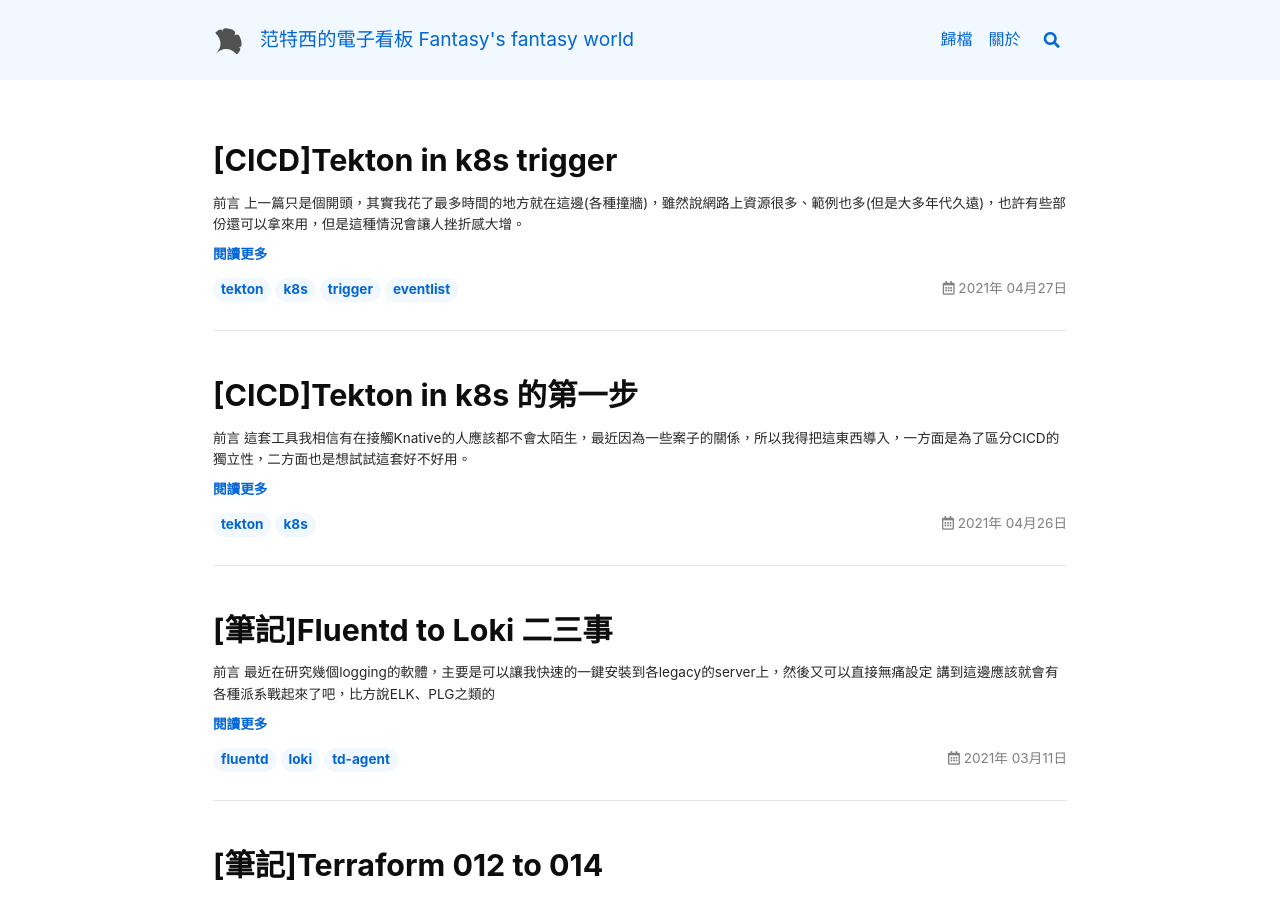
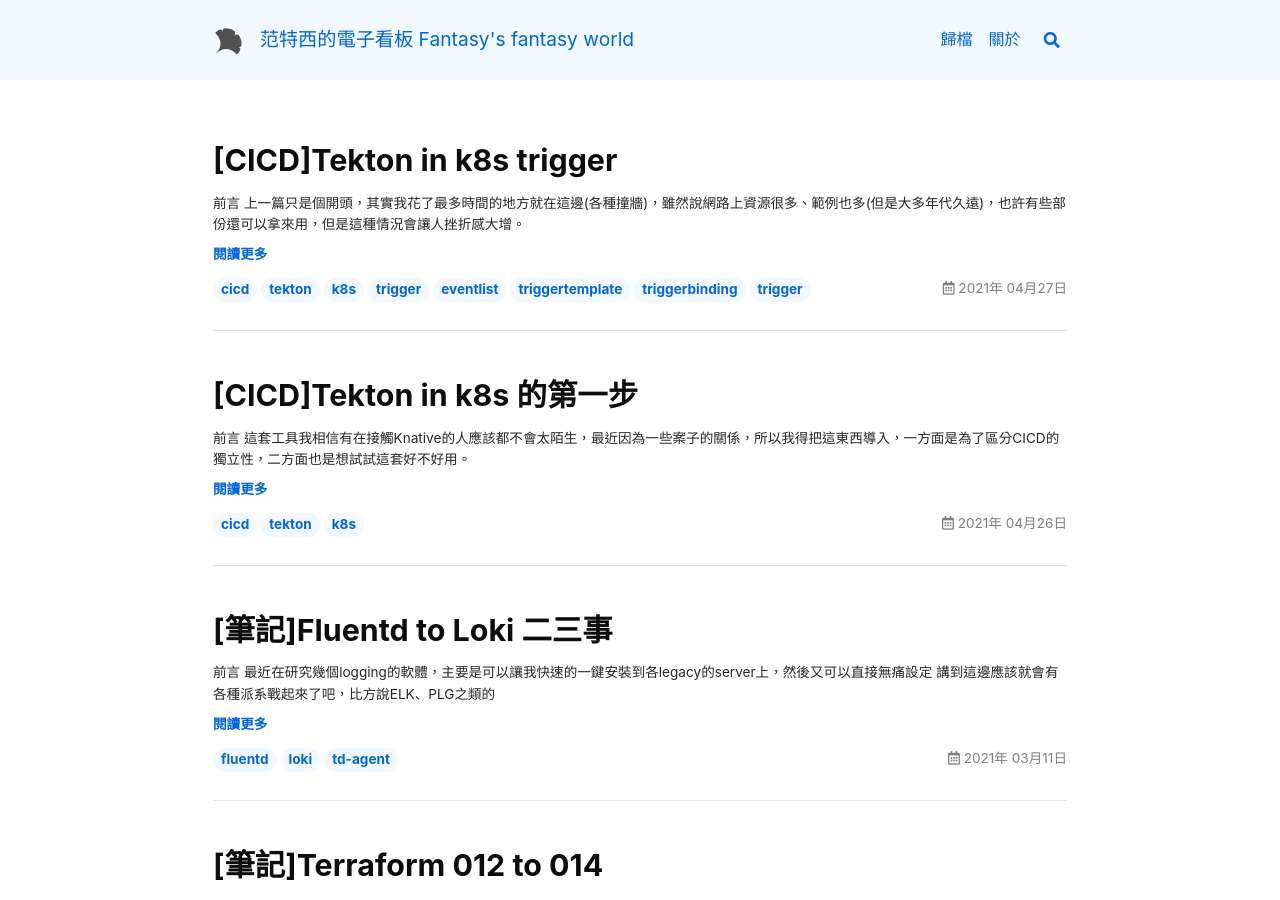
Before and after one commit to tingShean/tingshean.github.io, a Jekyll site: the page built from index.html, in a window 1280 px wide and 900 px high. Built offline with Jekyll 4.4.1, drawn with Linux system fonts in a browser that asks for light colours; nearby versions of some CDN libraries; the list of posts is cut into pages by our own code.

Commit message:
update tag

```diff
--- a/_posts/2021-04-26-tekton-in-k8s.md
+++ b/_posts/2021-04-26-tekton-in-k8s.md
@@ -2,7 +2,7 @@
 title: "[CICD]Tekton in k8s 的第一步"
 key: 20210426
 layout: article
-tags: tekton k8s
+tags: cicd tekton k8s
 ---
 
 ## 前言
--- a/_posts/2021-04-27-tekton-in-k8s-trigger.md
+++ b/_posts/2021-04-27-tekton-in-k8s-trigger.md
@@ -2,7 +2,7 @@
 title: "[CICD]Tekton in k8s trigger"
 key: 20210427
 layout: article
-tags: tekton k8s trigger eventlist
+tags: cicd tekton k8s trigger eventlist triggertemplate triggerbinding trigger
 ---
 
 ## 前言
@@ -38,5 +38,7 @@ Eventlistener > TriggerBinding > TriggerTemplate.
 ## 參考資料
 
 [pipeline](https://github.com/tektoncd/pipeline)
+
 [tekton catalog](https://github.com/tektoncd/catalog/tree/main/task)
+
 [tekton trigger](https://github.com/tektoncd/triggers/blob/main/docs/eventlisteners.md#multiple-eventlisteners-one-eventlistener-per-namespace)
```
